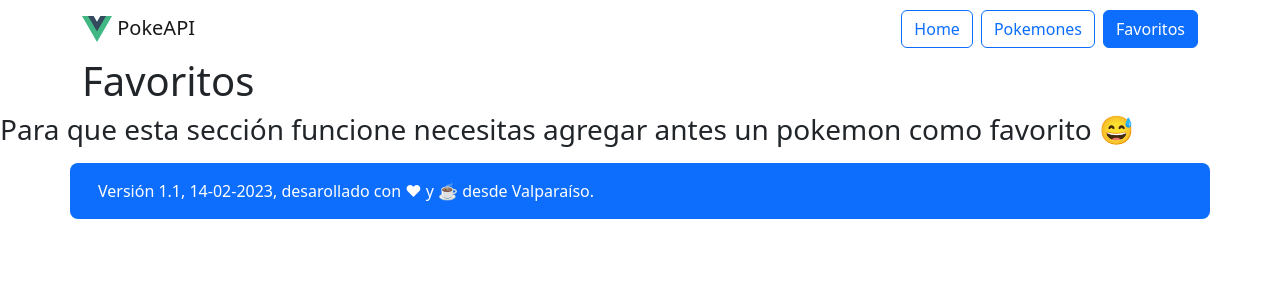
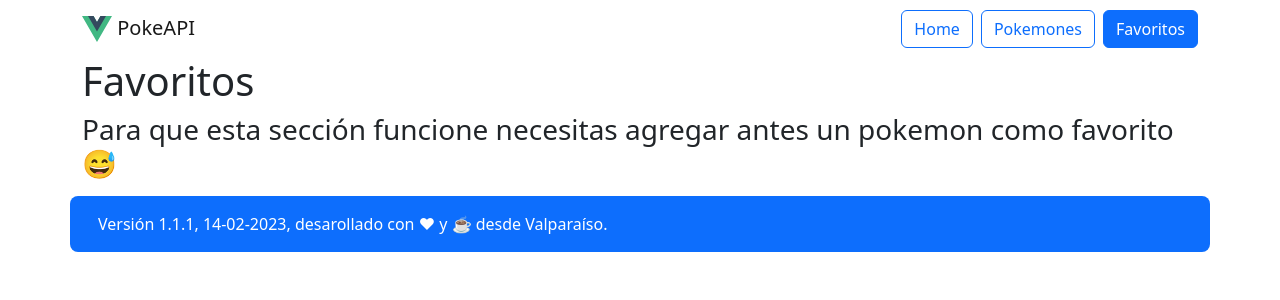
Before and after one commit to eduardoescarez/router-1, a Vue app: page /favoritos in a window 1280 px wide. Shown: the top 300 px of the page. Built offline with nearby package versions, Linux system fonts and the light colour scheme.

Commit message:
Otras correciones menores

```diff
--- a/src/components/Footer.vue
+++ b/src/components/Footer.vue
@@ -1,5 +1,5 @@
 <template>
     <footer>
-        <div class="container mt-3 text-bg-primary rounded-3"><p class="p-3">Versión 1.1, 14-02-2023, desarollado con ❤ y ☕ desde Valparaíso.</p></div>
+        <div class="container mt-3 text-bg-primary rounded-3"><p class="p-3">Versión 1.1.1, 14-02-2023, desarollado con ❤ y ☕ desde Valparaíso.</p></div>
     </footer>
 </template>
--- a/src/views/FavoritesView.vue
+++ b/src/views/FavoritesView.vue
@@ -13,7 +13,7 @@ const {formatter} = useFormatter();
 
 <template>
     <div class="container"><h1>Favoritos</h1></div>
-    <h3 v-if="favoritos.length === 0"> Para que esta sección funcione necesitas agregar antes un pokemon como favorito 😅</h3>
+    <div class="container" v-if="favoritos.length === 0"><h3> Para que esta sección funcione necesitas agregar antes un pokemon como favorito 😅</h3></div>
     <div class="container" v-else>
         <div class="row d-flex align-items-center" v-for="pokemon in favoritos" :key="pokemon.id">
             <div class="col-1">
```
Also changed, not shown: 1 other file (tests, documents, lock files or other folders).
